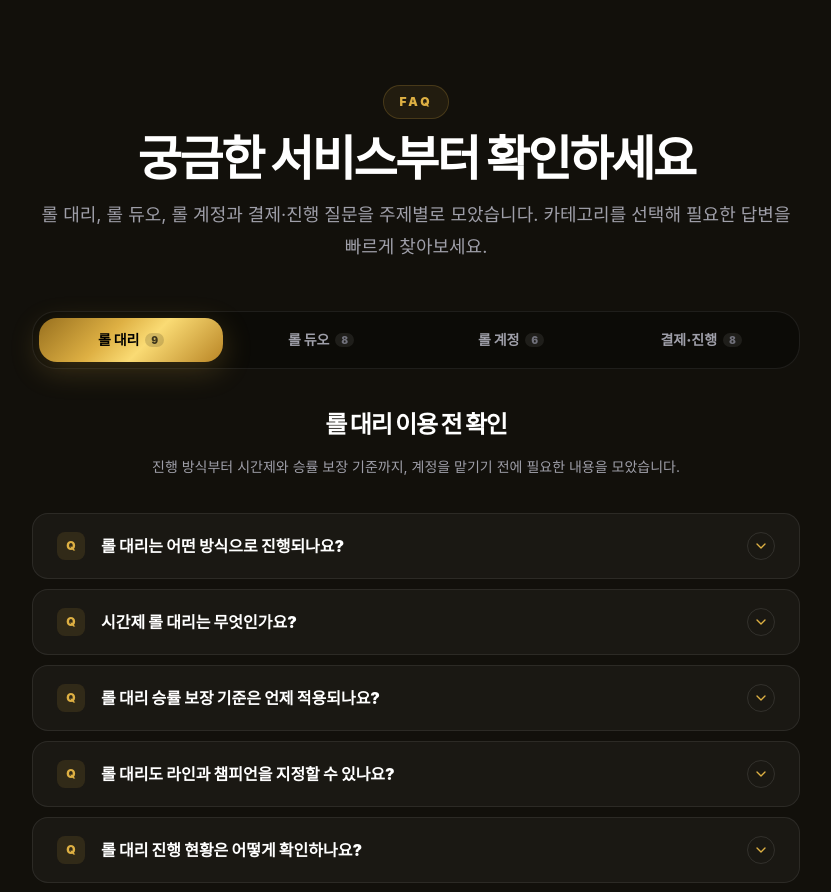
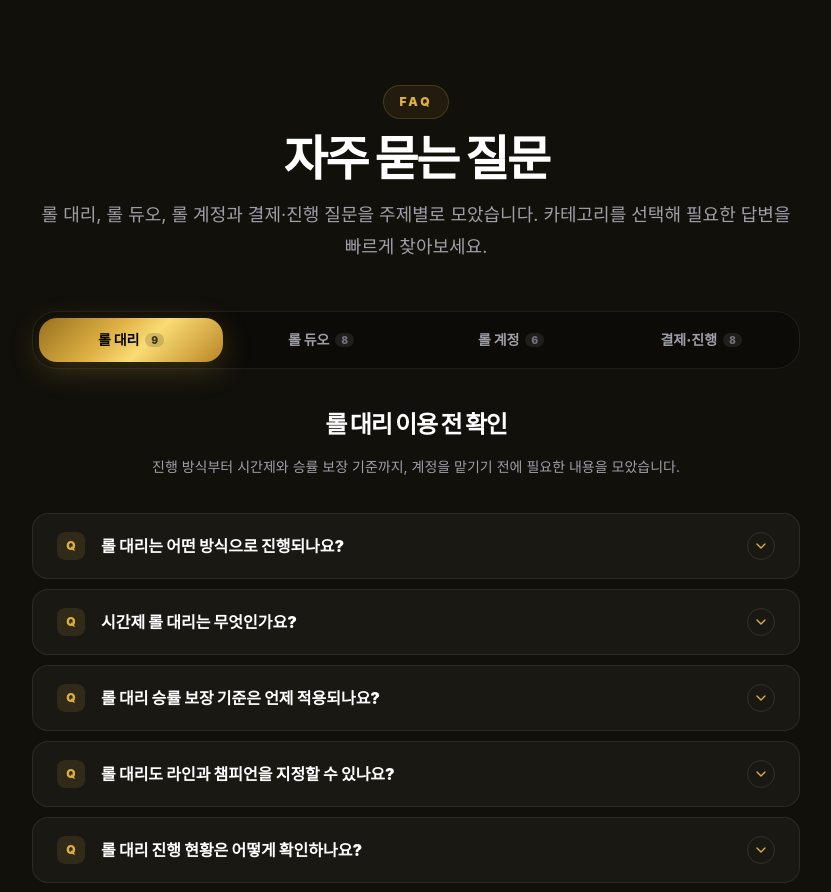
Before and after one commit to pingulee/xyz, a Next.js app: page / in a window 1280 px wide. Shown: the part 6860-7752 px from the top of the page, without its empty margins (224-1055 px from the left). Built offline with nearby package versions, Linux system fonts and the light colour scheme; no server answers.

Commit message:
FAQ 섹션 제목 "궁금한 서비스부터 확인하세요" → "자주 묻는 질문"
Co-Authored-By: Claude Opus 4.8 (1M context) <noreply@anthropic.com>

```diff
--- a/app/page.tsx
+++ b/app/page.tsx
@@ -598,7 +598,7 @@ export default async function Home() {
           <Reveal>
             <SectionTitle
               eyebrow="faq"
-              title="궁금한 서비스부터 확인하세요"
+              title="자주 묻는 질문"
               desc="롤 대리, 롤 듀오, 롤 계정과 결제·진행 질문을 주제별로 모았습니다. 카테고리를 선택해 필요한 답변을 빠르게 찾아보세요."
             />
           </Reveal>
```
